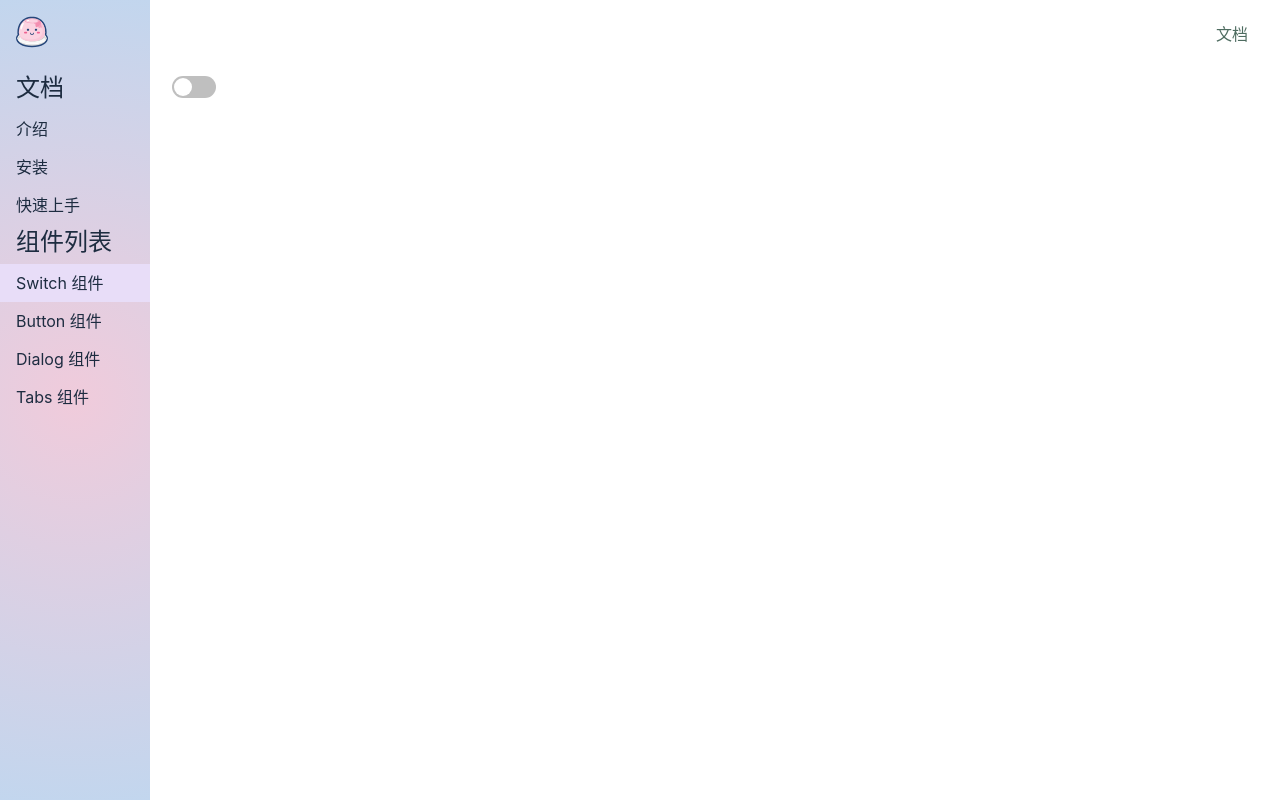
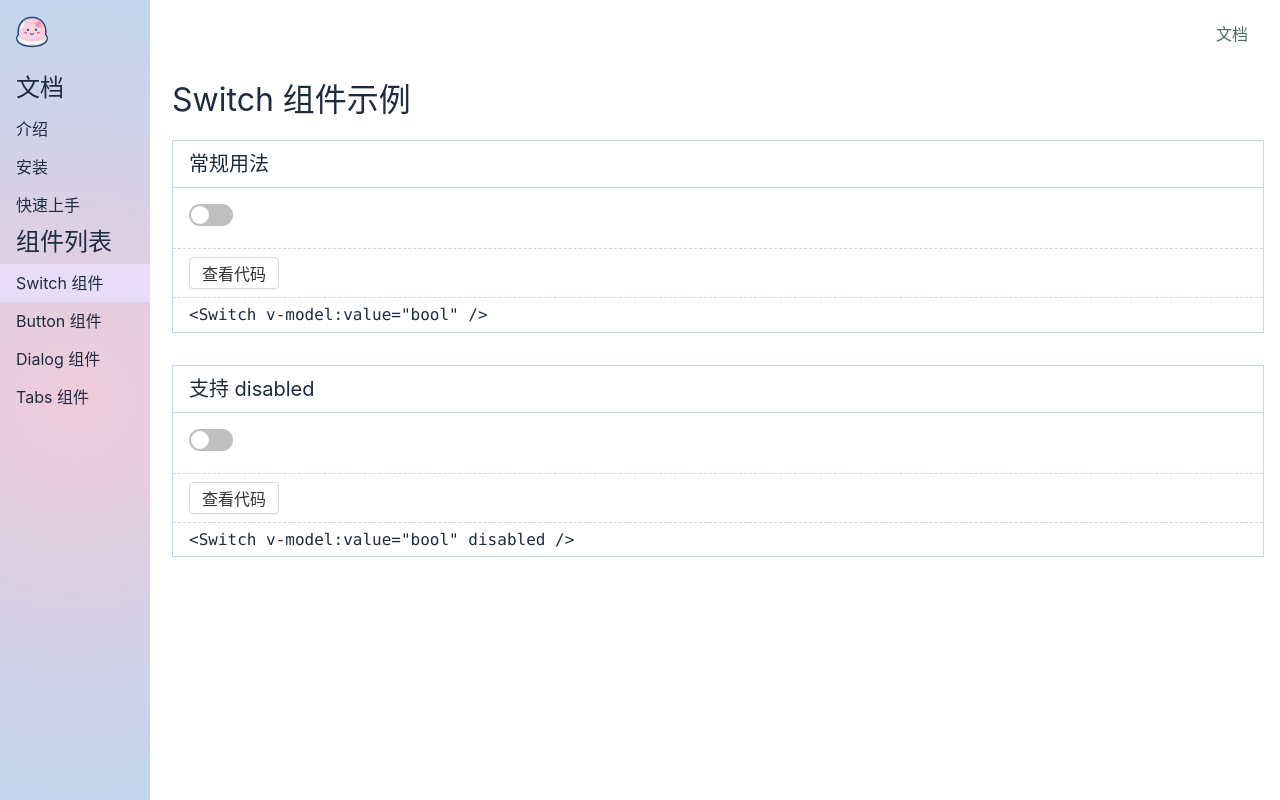
Before and after one commit to EvelynWXY/jelly-ui, a Vue app: page /#/doc/switch in a window 1280 px wide. Built offline with nearby package versions, Linux system fonts and the light colour scheme.

Commit message:
更新 SwitchDemo

```diff
--- a/src/components/SwitchDemo.vue
+++ b/src/components/SwitchDemo.vue
@@ -1,21 +1,50 @@
 
 <template>
     <div>
-        <!-- <Switch :value="y" @update:value="y = $event" /> -->
-        <!-- 可简写成 -->
-        <Switch v-model:value="bool" />
-        <!--
+        <h1>Switch 组件示例</h1>
+        <div class="demo">
+            <h2>常规用法</h2>
+            <div class="demo-component">
+                <!-- <Switch :value="y" @update:value="y = $event" /> -->
+                <!-- 可简写成 -->
+                <Switch v-model:value="bool" />
+                <!--
             监听 input事件 与 context.emit('input', !props.value) 中的 input 对应
             $event 与 第二个参数对应，即是触发这个事件时传的参数
          -->
+            </div>
+            <div class="demo-actions">
+                <Button>查看代码</Button>
+            </div>
+            <div class="demo-code">
+                <pre>&lt;Switch v-model:value="bool" /&gt;</pre>
+            </div>
+
+        </div>
+        <div class="demo">
+            <h2>支持 disabled</h2>
+            <div class="demo-component">
+                <Switch v-model:value="bool" />
+
+            </div>
+            <div class="demo-actions">
+                <Button>查看代码</Button>
+            </div>
+            <div class="demo-code">
+                <pre>&lt;Switch v-model:value="bool" disabled /&gt;</pre>
+            </div>
+
+        </div>
+
     </div>
 </template>
 
 <script lang="ts">
 import { ref } from 'vue'
+import Button from '../libs/Button.vue'
 import Switch from '../libs/Switch.vue'
 export default {
-    components: { Switch },
+    components: { Switch, Button },
     setup() {
         const bool = ref(false)
         return { bool }
@@ -24,4 +53,37 @@
 }
 </script>
 <style lang="scss" scoped>
+// $border-color: #d9d9d9;
+$border-color: rgba(194, 214, 238, 1);
+
+.demo {
+    border: 1px solid $border-color;
+    margin: 16px 0 32px;
+
+    >h2 {
+        font-size: 20px;
+        padding: 8px 16px;
+        border-bottom: 1px solid $border-color;
+    }
+
+    &-component {
+        padding: 16px;
+    }
+
+    &-actions {
+        padding: 8px 16px;
+        border-top: 1px dashed $border-color;
+    }
+
+    &-code {
+        padding: 8px 16px;
+        border-top: 1px dashed $border-color;
+
+        >pre {
+            line-height: 1.1;
+            font-family: Consolas, 'Courier New', Courier, monospace;
+            margin: 0;
+        }
+    }
+}
 </style>
--- a/src/libs/openDialog.ts
+++ b/src/libs/openDialog.ts
@@ -6,7 +6,8 @@
     const div = document.createElement('div') //创建一个 div
     document.body.appendChild(div)  //把 div 放到 body 里
     const close = () => {
-        app.unmount(div)
+        // app.unmount(div)
+        app.unmount()
         div.remove()
     }
     const app = createApp({
```
